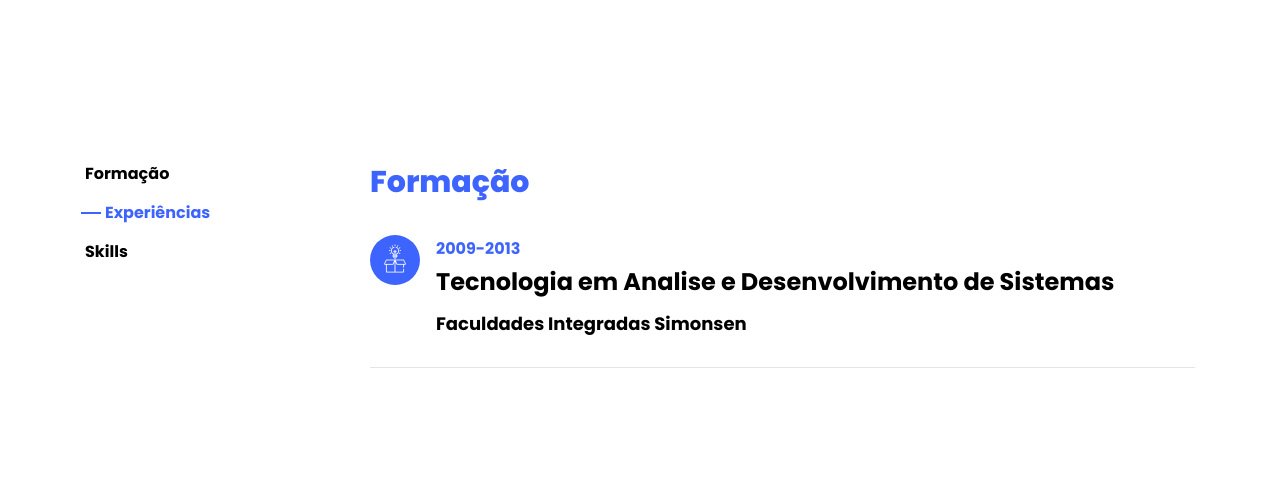
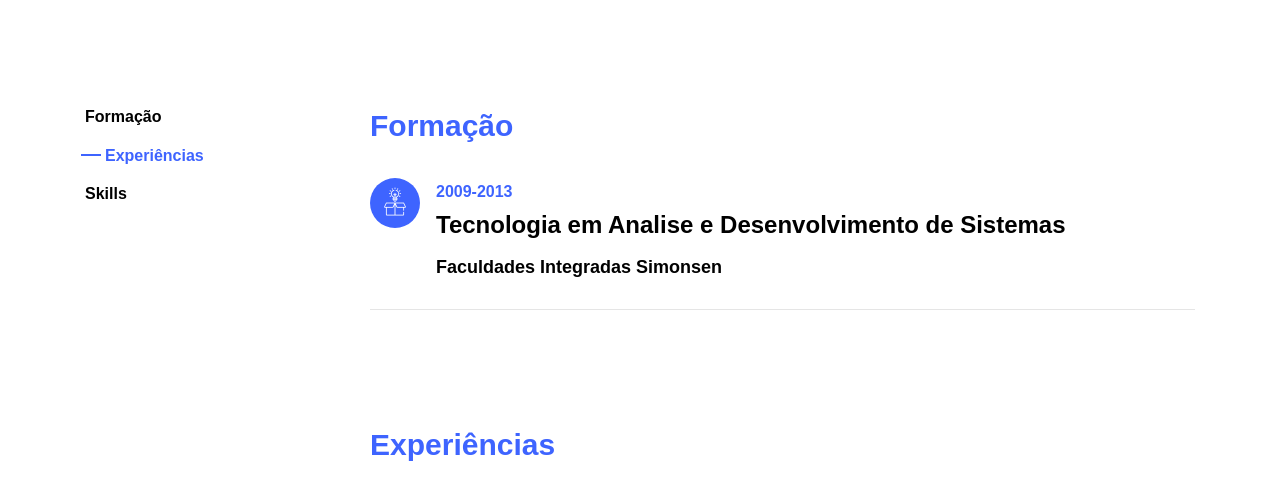
Before and after one commit to Elizeu-Medeiros/portfolio, a plain HTML site: page index.html in a window 1280 px wide. Shown: the part 2107-2584 px from the top of the page. Drawn offline with Linux system fonts and the light colour scheme; files whose address does not match are found by name.

Commit message:
removido css

```diff
--- a/index.html
+++ b/index.html
@@ -6,7 +6,7 @@
     <meta charset="utf-8">
     <meta name="viewport" content="width=device-width, initial-scale=1, shrink-to-fit=no">
 
-    <link href="https://fonts.googleapis.com/css?family=Poppins:100,200,300,400,500,600,700,800,900" rel="stylesheet">
+    <!-- <link href="https://fonts.googleapis.com/css?family=Poppins:100,200,300,400,500,600,700,800,900" rel="stylesheet">git  -->
 
     <link rel="stylesheet" href="css/open-iconic-bootstrap.min.css">
     <link rel="stylesheet" href="css/animate.css">
```
